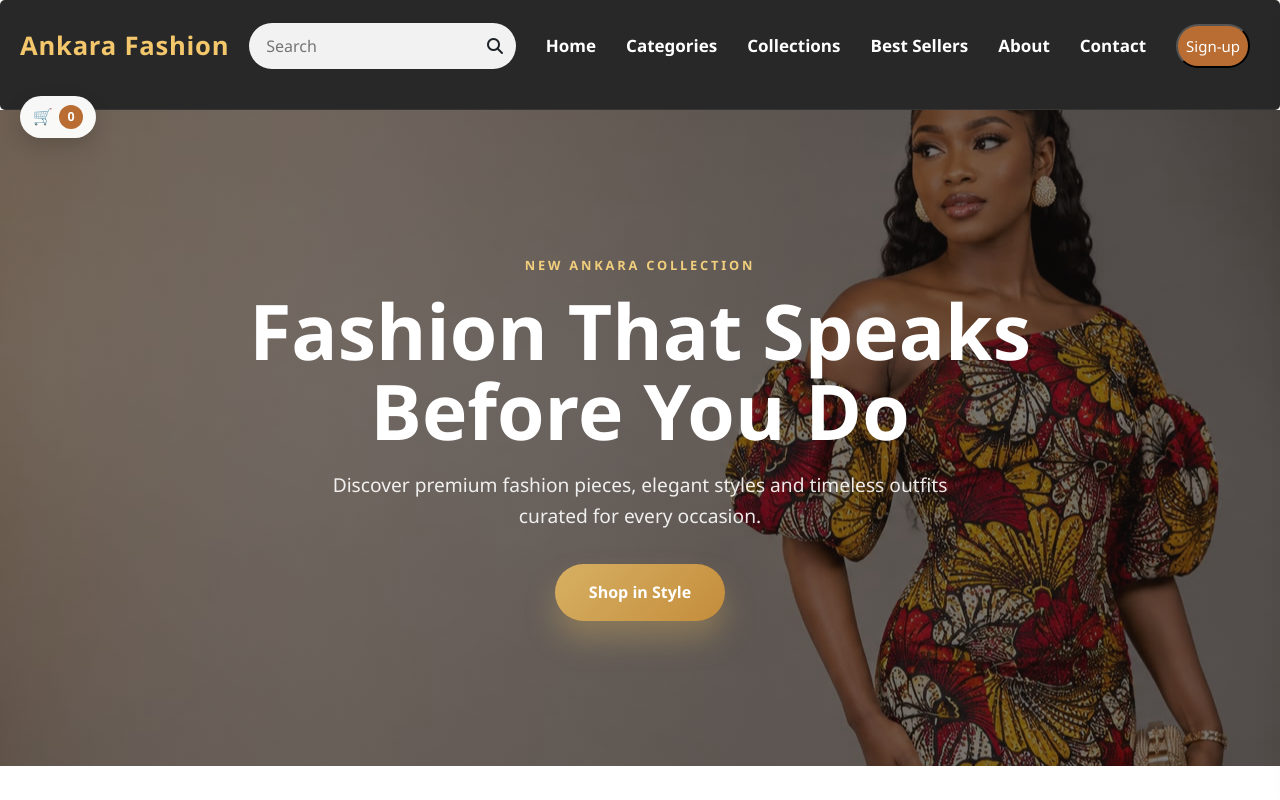
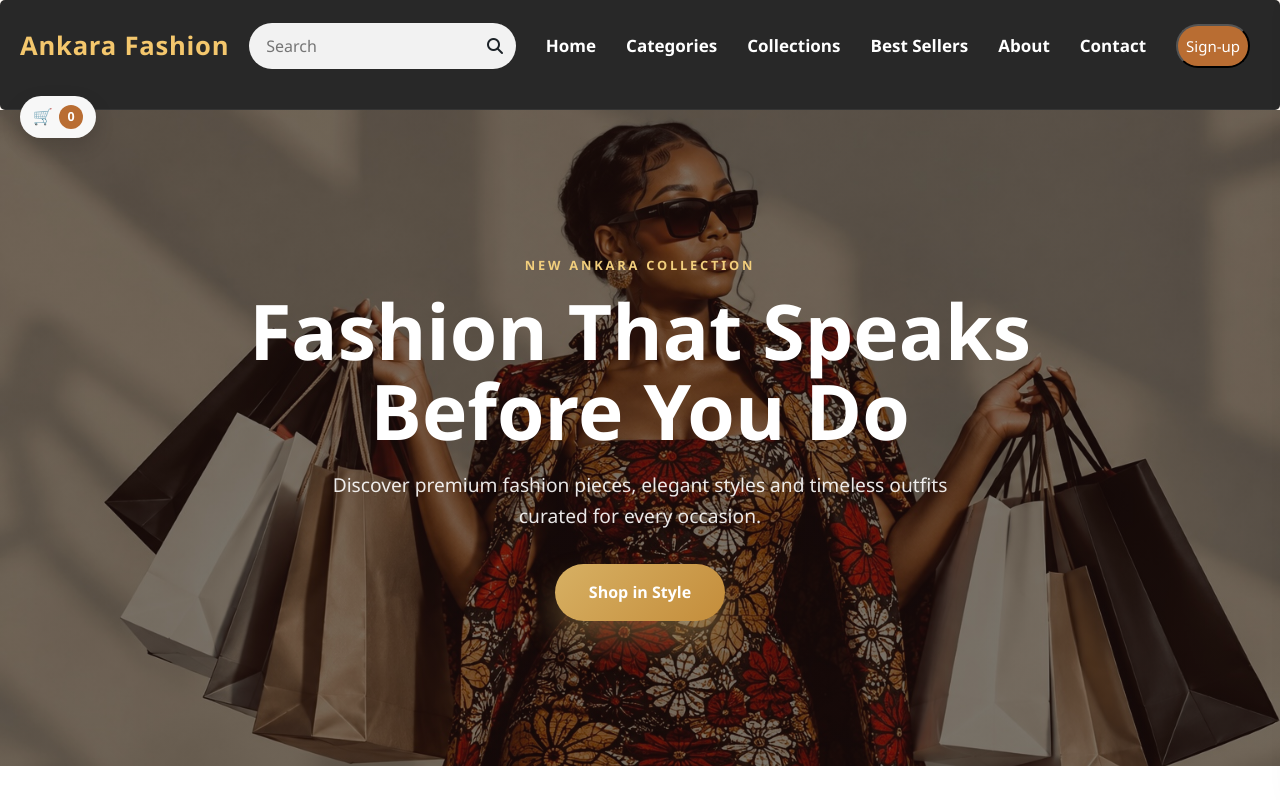
Before and after one commit to Stephen9883002/Ankara-fashion-v1, a React (Vite) app: page / in a window 1280 px wide. Shown: the top 800 px of the page. Built offline with nearby package versions, Linux system fonts and the light colour scheme.

Commit message:
fix: remove public and dots from desktop path

```diff
--- a/src/App.css
+++ b/src/App.css
@@ -163,7 +163,7 @@ section {
 	justify-content: center;
 	background:
 		linear-gradient(rgba(17, 15, 14, 0.55), rgba(17, 15, 14, 0.55)),
-		url('/image/ank-hero.jpeg') center/cover no-repeat;
+		url('/image/lego1.PNG') center/cover no-repeat;
 	text-align: center;
 }
 
```
